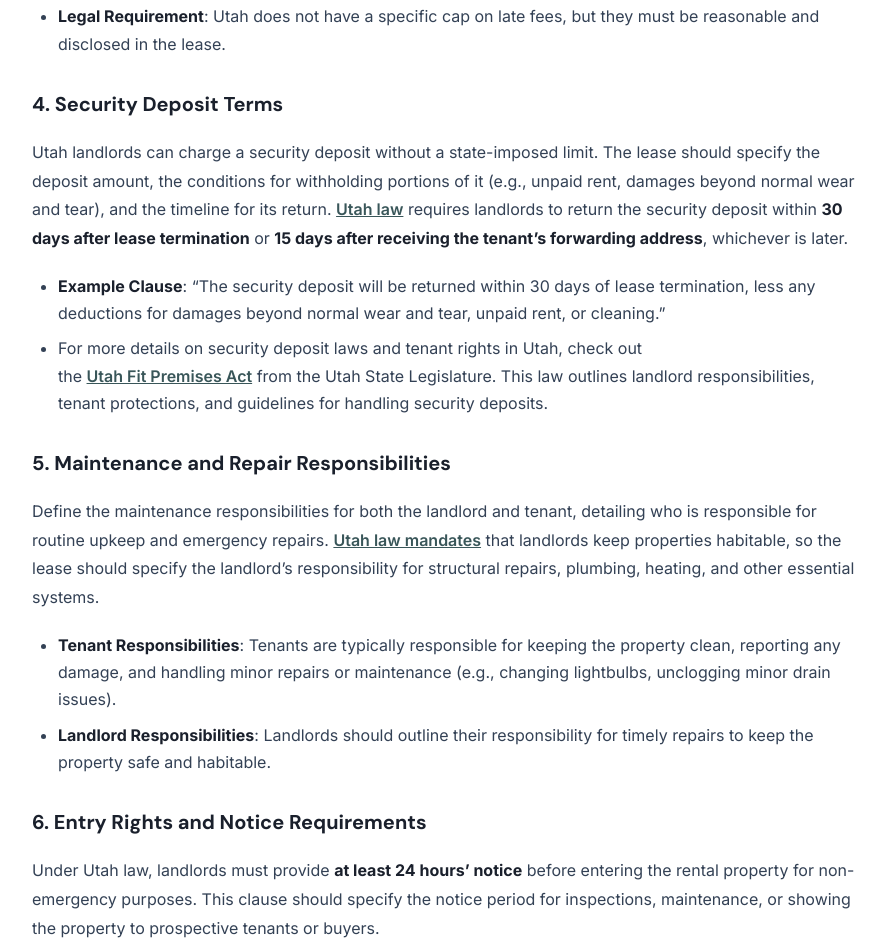
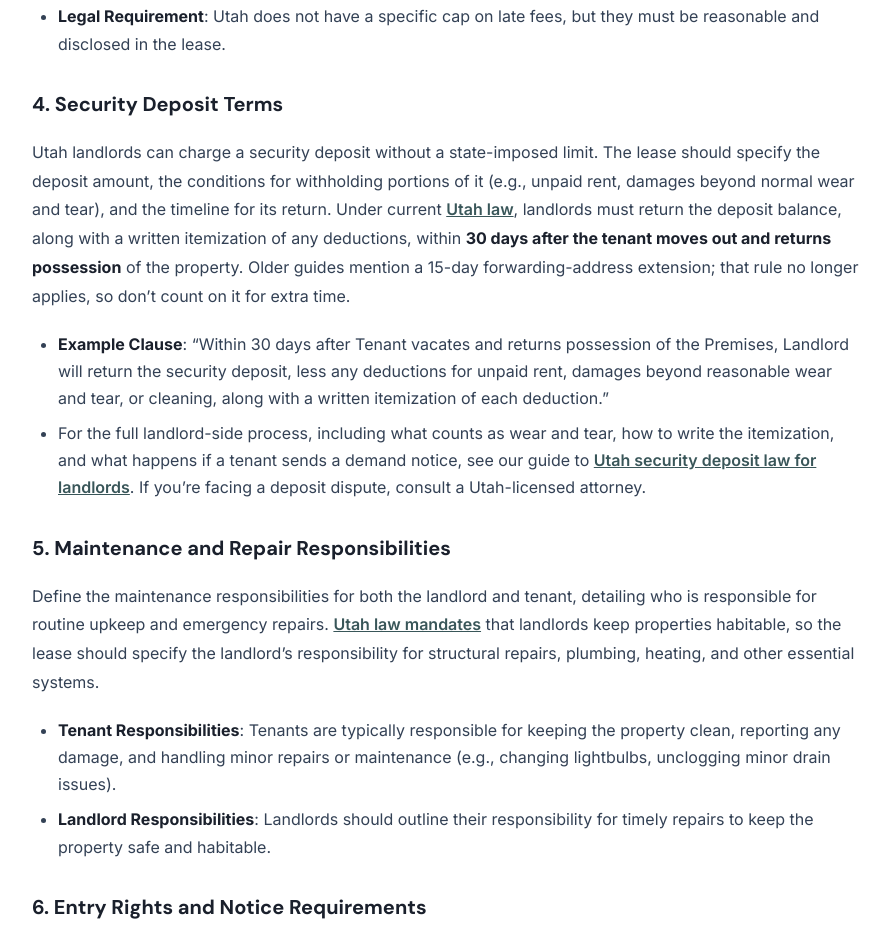
Before and after one commit to jocelynkaufman/utah-investor-hub, a plain HTML site: page how-to-create-a-lease-agreement-for-utah-rental-properties-key-clauses-and-legal-requirements/index.html in a window 1280 px wide. Shown: the part 1686-2624 px from the top of the page, without its empty margins (192-1082 px from the left). Drawn offline with Linux system fonts and the light colour scheme; a script that the page names is missing.

Commit message:
Lease article: update security deposit deadline to current Utah rule
Replace the outdated 15-day forwarding-address language with the current
30-days-after-move-out rule, fix the example clause, and link to the new
security deposit article.

Co-Authored-By: Claude Opus 5.5 <noreply@anthropic.com>

```diff
--- a/how-to-create-a-lease-agreement-for-utah-rental-properties-key-clauses-and-legal-requirements/index.html
+++ b/how-to-create-a-lease-agreement-for-utah-rental-properties-key-clauses-and-legal-requirements/index.html
@@ -201,12 +201,12 @@
 
 <h3><strong>4. Security Deposit Terms</strong></h3>
 
-<p>Utah landlords can charge a security deposit without a state-imposed limit. The lease should specify the deposit amount, the conditions for withholding portions of it (e.g., unpaid rent, damages beyond normal wear and tear), and the timeline for its return. <a href="https://le.utah.gov/xcode/Title57/Chapter17/C57-17_1800010118000101.pdf?utm_source=chatgpt.com" target="_blank" rel="noopener">Utah law</a> requires landlords to return the security deposit within <strong>30 days after lease termination</strong> or <strong>15 days after receiving the tenant’s forwarding address</strong>, whichever is later.</p>
+<p>Utah landlords can charge a security deposit without a state-imposed limit. The lease should specify the deposit amount, the conditions for withholding portions of it (e.g., unpaid rent, damages beyond normal wear and tear), and the timeline for its return. Under current <a href="https://www.utcourts.gov/en/self-help/case-categories/housing/landlord/refunding-deposits.html" target="_blank" rel="noopener">Utah law</a>, landlords must return the deposit balance, along with a written itemization of any deductions, within <strong>30 days after the tenant moves out and returns possession</strong> of the property. Older guides mention a 15-day forwarding-address extension; that rule no longer applies, so don&rsquo;t count on it for extra time.</p>
 
 <ul>
-<li><strong>Example Clause</strong>: “The security deposit will be returned within 30 days of lease termination, less any deductions for damages beyond normal wear and tear, unpaid rent, or cleaning.”</li>
+<li><strong>Example Clause</strong>: “Within 30 days after Tenant vacates and returns possession of the Premises, Landlord will return the security deposit, less any deductions for unpaid rent, damages beyond reasonable wear and tear, or cleaning, along with a written itemization of each deduction.”</li>
 
-<li>For more details on security deposit laws and tenant rights in Utah, check out the <a href="https://le.utah.gov/xcode/Title57/Chapter22/57-22.html" target="_blank" rel="noopener">Utah Fit Premises Act</a> from the Utah State Legislature. This law outlines landlord responsibilities, tenant protections, and guidelines for handling security deposits.</li>
+<li>For the full landlord-side process, including what counts as wear and tear, how to write the itemization, and what happens if a tenant sends a demand notice, see our guide to <a href="/utah-security-deposit-law/">Utah security deposit law for landlords</a>. If you&rsquo;re facing a deposit dispute, consult a Utah-licensed attorney.</li>
 </ul>
 
 <h3><strong>5. Maintenance and Repair Responsibilities</strong></h3>
```
